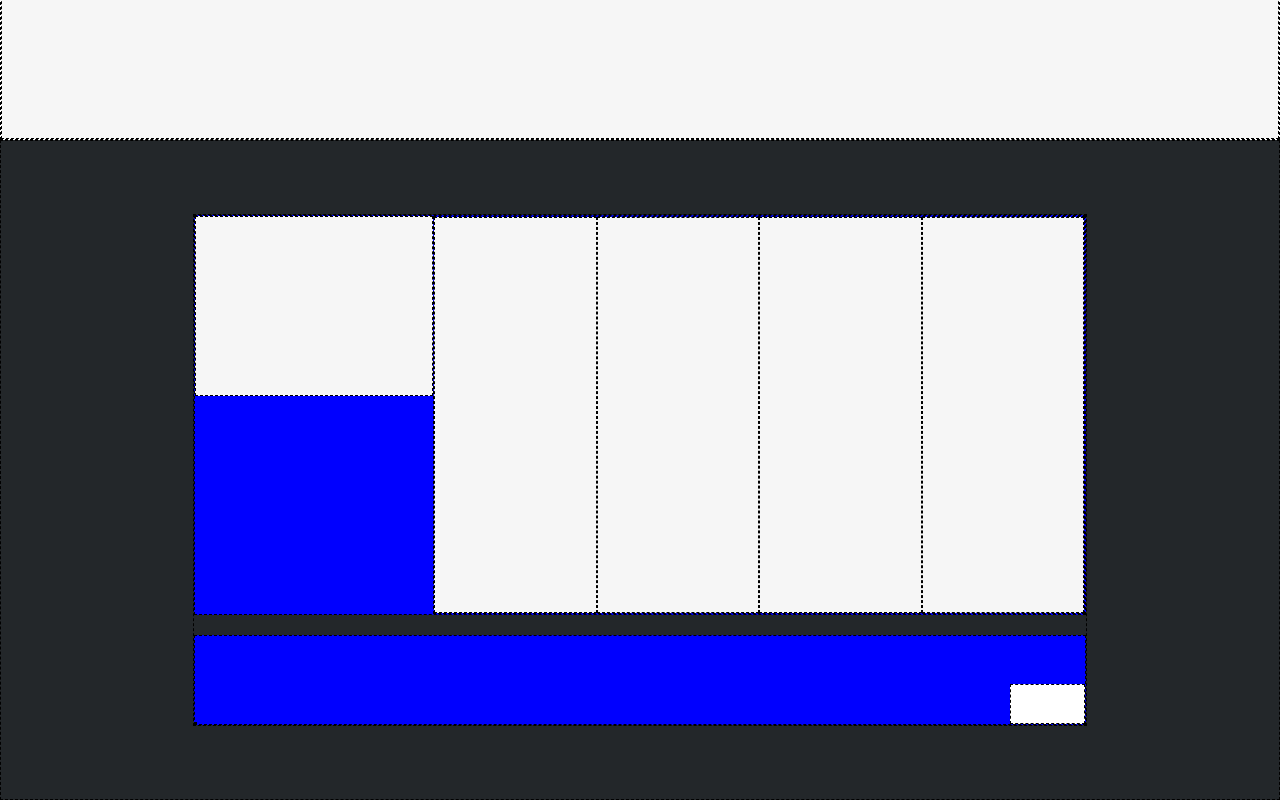
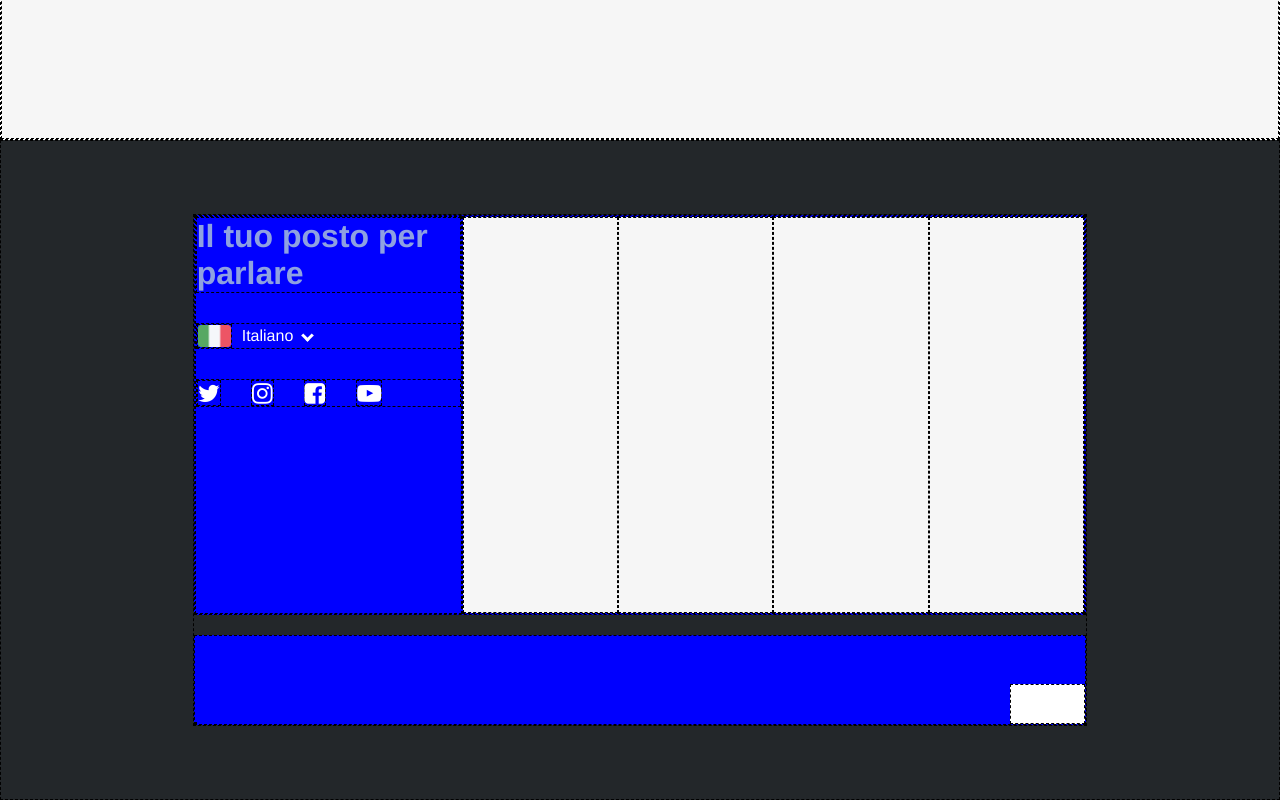
Before and after one commit to diegotosato/htmlcss-discord, a plain HTML site: page index.html in a window 1280 px wide. Shown: the part 4656-5456 px from the top of the page. Drawn offline with Linux system fonts and the light colour scheme; a web font is replaced by a local one.

Commit message:
add about div with h3, language and social icons

```diff
--- a/assets/css/style.css
+++ b/assets/css/style.css
@@ -238,12 +238,38 @@ footer {
     background-color: blue;
     justify-content: space-between;
 }
+.language{
+    h3{
+        color: var(--cl-lightblue);
+    }
+}
+.language_selection{
+    align-items: center;
+    color: var(--cl-white);
+    margin: 30px 0;
+    img{
+        width: 35px;
+        margin-right: 10px;
+    }
 
+    span{
+        margin-left: 10px;
+        font-weight: 800;
+    }
+}
 
-.language {
-    width: 300px;
-    height: 180px;
-    background-color: var(--bgc-section);
+.arrow-down {
+    border: solid white;
+    border-width: 0 3px 3px 0;
+    display: inline-block;
+    padding: 3px;
+    transform: rotate(45deg);
+}
+
+.socials{
+    color: var(--cl-white);
+    font-size: 1.5rem;
+    gap: 30px;
 }
 
 .about_side {
--- a/index.html
+++ b/index.html
@@ -7,6 +7,8 @@
         <link rel="stylesheet" href="./assets/css/style.css">
         <link href=" https://fonts.cdnfonts.com/css/helvetica-neue-5 "
             rel="stylesheet">
+        <link rel="stylesheet"
+            href="https://cdnjs.cloudflare.com/ajax/libs/font-awesome/4.7.0/css/font-awesome.min.css">
 
     </head>
     <body class="debug">
@@ -127,7 +129,19 @@
         <footer id="talk" class="d-flex">
             <div class="container">
                 <div class="about d-flex">
-                    <div class="language"></div>
+                    <div class="language">
+                        <h3>Il tuo posto per parlare</h3>
+                        <div class="language_selection d-flex">
+                            <img src="./assets/img/ita.png" alt="italy_flag">
+                            Italiano <span class="arrow-down"></span>
+                        </div>
+                        <div class="socials d-flex">
+                            <i class="fa">&#xf099;</i>
+                            <i class="fa">&#xf16d;</i>
+                            <i class="fa">&#xf082;</i>
+                            <i class="fa">&#xf16a;</i>
+                        </div>
+                    </div>
                     <div class="about_side d-flex">
                         <div class="about_column"></div>
                         <div class="about_column"></div>
```
